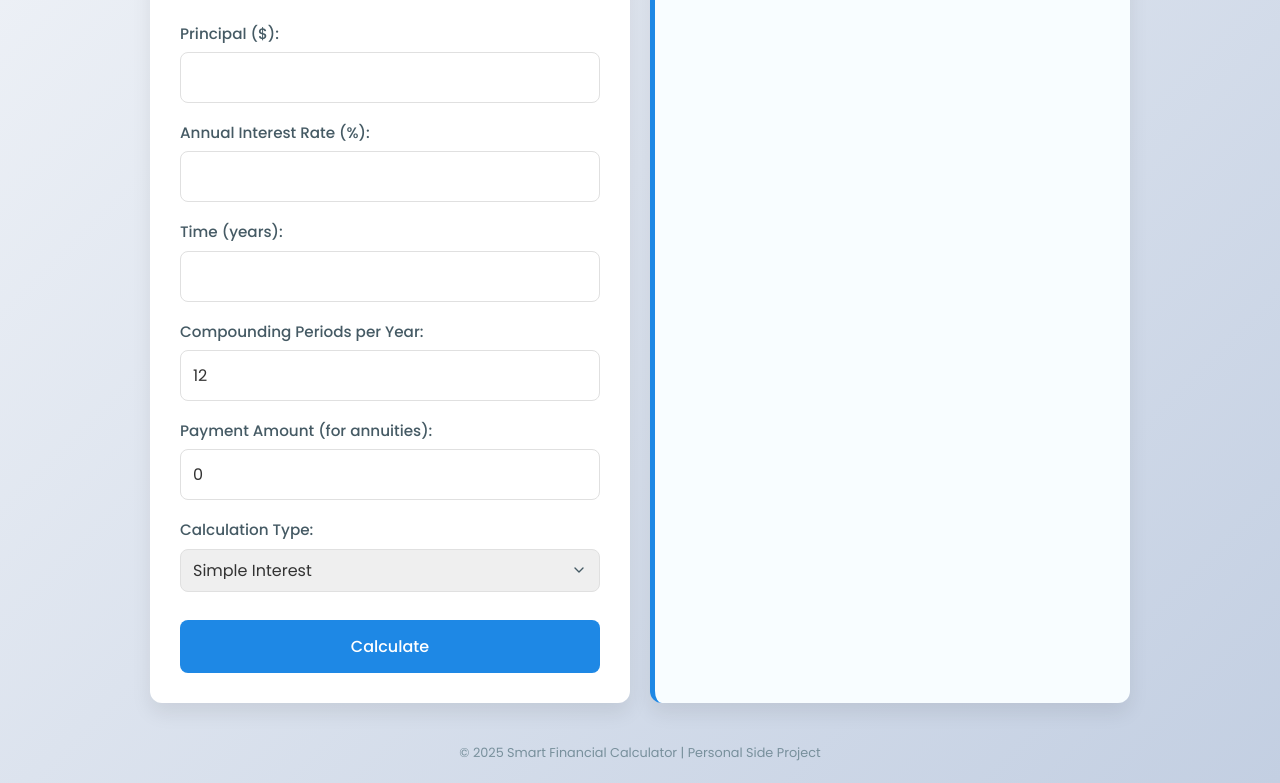
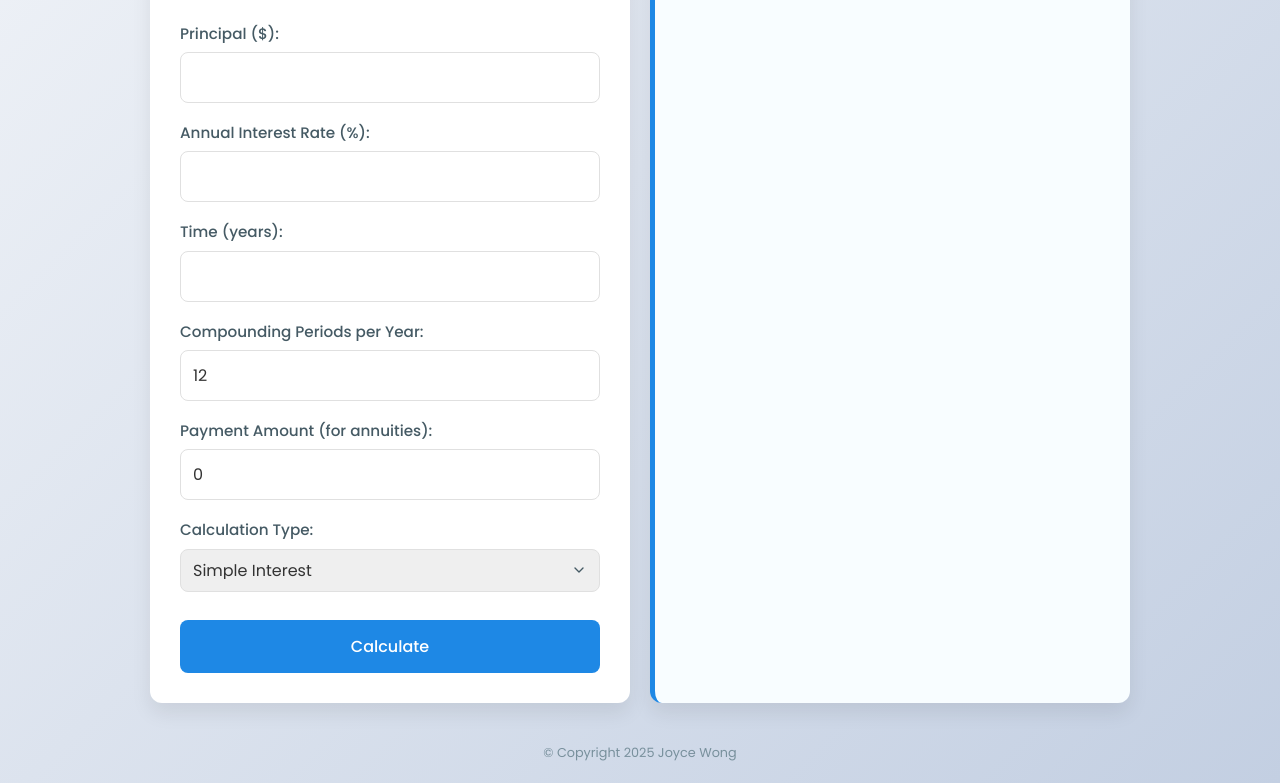
Before and after one commit to joycify/financial-calculator, a plain HTML site: page index.html in a window 1280 px wide. Shown: the part 448-1231 px from the top of the page. Drawn offline with Linux system fonts and the light colour scheme.

Commit message:
added copyright

```diff
--- a/index.html
+++ b/index.html
@@ -77,7 +77,7 @@
         </div>
 
         <footer>
-            <p>© 2025 Smart Financial Calculator | Personal Side Project</p>
+            <p>© Copyright 2025 Joyce Wong</p>
         </footer>
     </div>
 
```
